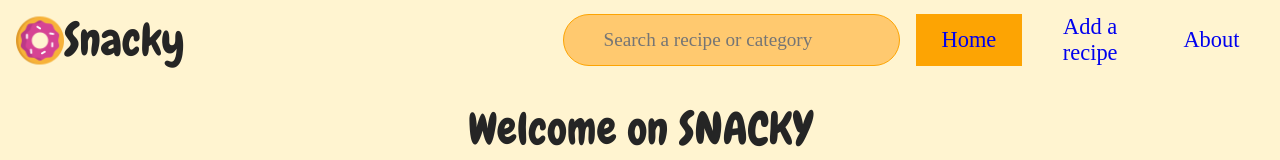
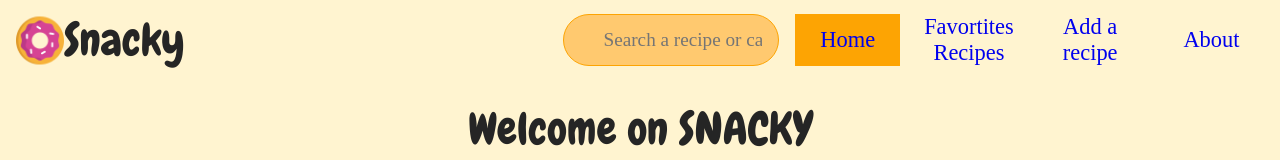
Before and after one commit to LoicTramis/snacky-mini-project, a React (Vite) app: page / in a window 1280 px wide. Shown: the top 160 px of the page. Built offline with nearby package versions, Linux system fonts and the light colour scheme; a web font is replaced by a local one.

Commit message:
add favorties list to navbar

```diff
--- a/src/components/Navbar.jsx
+++ b/src/components/Navbar.jsx
@@ -21,6 +21,9 @@ function Navbar({ search, setSearch }) {
           <NavLink to="/">Home</NavLink>
         </li>
         <li>
+          <NavLink to="/favorites">Favortites Recipes</NavLink>
+        </li>
+        <li>
           <NavLink to="/addRecipe">Add a recipe</NavLink>
         </li>
         <li>
```
